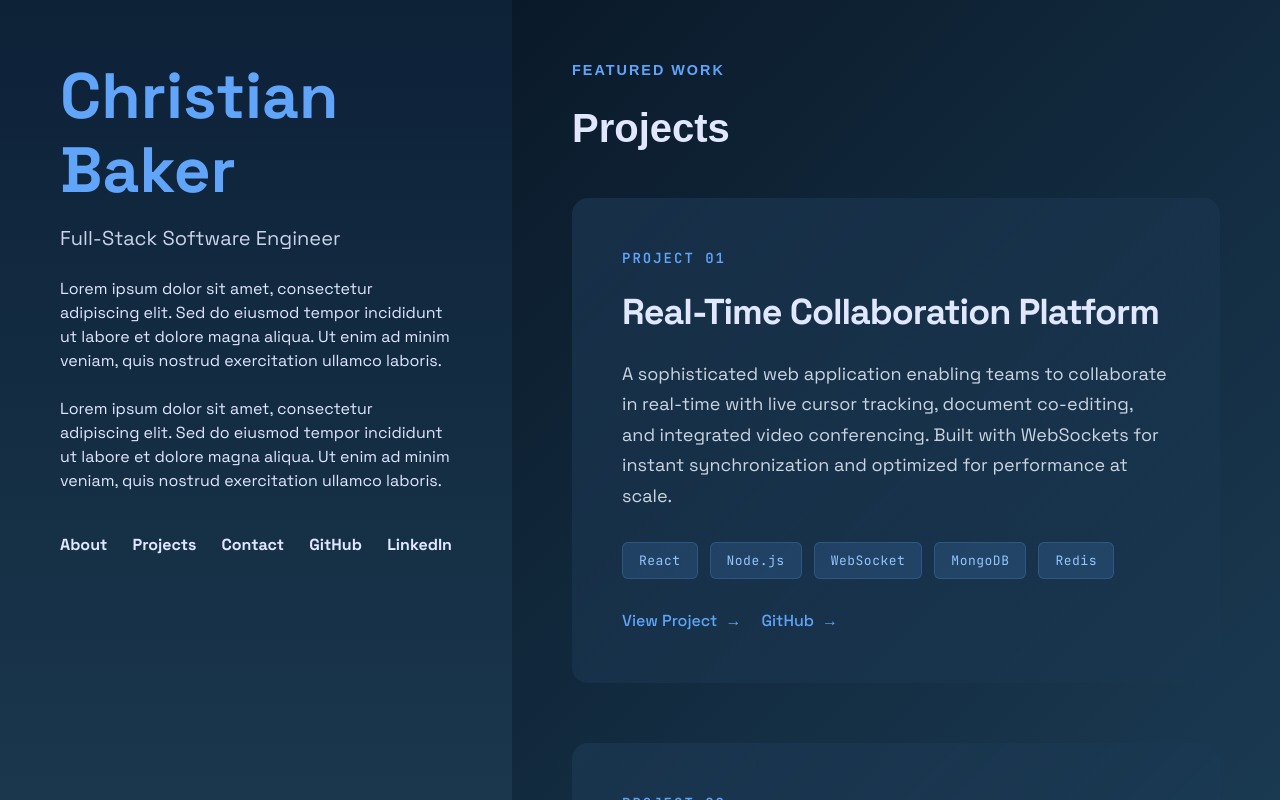
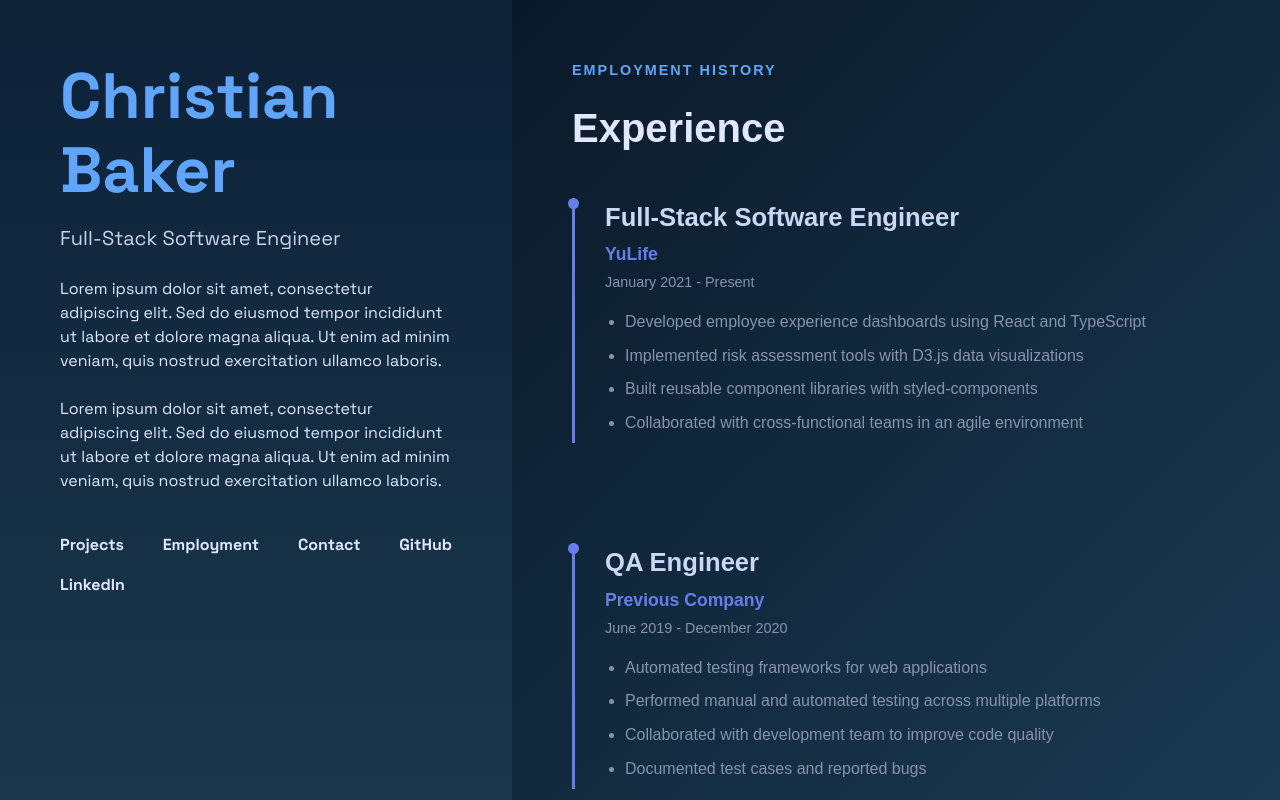
Before and after one commit to Majoggy/portfolio-v2, a Next.js app: page / in a window 1280 px wide. Built offline with nearby package versions, Linux system fonts and the light colour scheme.

Commit message:
Add projects and employment sections

```diff
--- a/app/components/LeftPanel/index.tsx
+++ b/app/components/LeftPanel/index.tsx
@@ -17,10 +17,10 @@ export const LeftPanel = () => {
       </About>
       <LinkList>
         <LinkItem>
-          <Link href="#about">About</Link>
+          <Link href="#projects">Projects</Link>
         </LinkItem>
         <LinkItem>
-          <Link href="#projects">Projects</Link>
+          <Link href="#employment">Employment</Link>
         </LinkItem>
         <LinkItem>
           <Link href="#contact">Contact</Link>
--- /dev/null
+++ b/app/components/RightPanel/components/Employment/data.ts
@@ -0,0 +1,26 @@
+// fake hard-coded employment until strapi is hooked up
+
+export const employment = [
+  {
+    title: 'Full-Stack Software Engineer',
+    company: 'YuLife',
+    period: 'January 2021 - Present',
+    responsibilities: [
+      'Developed employee experience dashboards using React and TypeScript',
+      'Implemented risk assessment tools with D3.js data visualizations',
+      'Built reusable component libraries with styled-components',
+      'Collaborated with cross-functional teams in an agile environment',
+    ],
+  },
+  {
+    title: 'QA Engineer',
+    company: 'Previous Company',
+    period: 'June 2019 - December 2020',
+    responsibilities: [
+      'Automated testing frameworks for web applications',
+      'Performed manual and automated testing across multiple platforms',
+      'Collaborated with development team to improve code quality',
+      'Documented test cases and reported bugs',
+    ],
+  },
+];
--- /dev/null
+++ b/app/components/RightPanel/components/Employment/index.tsx
@@ -0,0 +1,13 @@
+import { Section } from '../Section';
+import { EmploymentCard } from '../EmploymentCard';
+import { employment } from './data';
+
+export const Employment = () => {
+  return (
+    <Section heading="Experience" label="EMPLOYMENT HISTORY">
+      {employment.map((job, index) => (
+        <EmploymentCard key={index} {...job} />
+      ))}
+    </Section>
+  );
+};
--- /dev/null
+++ b/app/components/RightPanel/components/EmploymentCard/index.tsx
@@ -0,0 +1,23 @@
+import { Card, Company, Period, Responsibilities, Responsibility, Title } from './styled';
+
+interface Props {
+  title: string;
+  company: string;
+  period: string;
+  responsibilities: string[];
+}
+
+export const EmploymentCard = ({ title, company, period, responsibilities }: Props) => {
+  return (
+    <Card>
+      <Title>{title}</Title>
+      <Company>{company}</Company>
+      <Period>{period}</Period>
+      <Responsibilities>
+        {responsibilities.map((responsibility, index) => (
+          <Responsibility key={index}>{responsibility}</Responsibility>
+        ))}
+      </Responsibilities>
+    </Card>
+  );
+};
--- /dev/null
+++ b/app/components/RightPanel/components/EmploymentCard/styled.ts
@@ -0,0 +1,56 @@
+import styled from 'styled-components';
+
+export const Card = styled.div`
+  border-left: 3px solid #667eea;
+  padding-left: 30px;
+  margin-bottom: 40px;
+  position: relative;
+
+  &::before {
+    content: '';
+    position: absolute;
+    left: -7px;
+    top: 0;
+    width: 11px;
+    height: 11px;
+    background: #667eea;
+    border-radius: 50%;
+  }
+`;
+
+export const Title = styled.h3`
+  font-size: 1.6rem;
+  color: #ccd6f6;
+  margin-bottom: 5px;
+  font-weight: 600;
+`;
+
+export const Company = styled.div`
+  color: #667eea;
+  font-size: 1.1rem;
+  font-weight: 600;
+  margin-bottom: 5px;
+`;
+
+export const Period = styled.div`
+  color: #8892b0;
+  font-size: 0.9rem;
+  margin-bottom: 15px;
+`;
+
+export const Responsibilities = styled.ul`
+  color: #8892b0;
+  margin-left: 20px;
+  list-style-type: disc;
+`;
+
+export const Responsibility = styled.li`
+  margin-bottom: 8px;
+  line-height: 1.6;
+`;
+
+export const Description = styled.p`
+  color: #8892b0;
+  margin-bottom: 15px;
+  line-height: 1.7;
+`;
--- a/app/components/RightPanel/data.ts
+++ b/app/components/RightPanel/components/Projects/data.ts
@@ -8,7 +8,7 @@ export const projects = [
       'A sophisticated web application enabling teams to collaborate in real-time with live cursor tracking, document co-editing, and integrated video conferencing. Built with WebSockets for instant synchronization and optimized for performance at scale.',
     technologies: ['React', 'Node.js', 'WebSocket', 'MongoDB', 'Redis'],
     liveLink: 'https://example.com',
-    githubLink: 'https://example.com',
+    githubLink: 'https://github.com',
   },
   {
     number: 'PROJECT 02',
@@ -17,7 +17,7 @@ export const projects = [
       'An intelligent analytics platform that leverages machine learning to provide predictive insights and automated reporting. Features include custom data visualizations, natural language queries, and integration with multiple data sources for comprehensive business intelligence.',
     technologies: ['Python', 'TensorFlow', 'Vue.js', 'PostgreSQL', 'Docker'],
     liveLink: 'https://example.com',
-    githubLink: 'https://example.com',
+    githubLink: 'https://github.com',
   },
   {
     number: 'PROJECT 03',
@@ -26,6 +26,6 @@ export const projects = [
       'A robust microservices architecture for managing and executing distributed tasks across multiple servers. Implements fault tolerance, load balancing, and intelligent job prioritization with a clean RESTful API and comprehensive monitoring dashboard.',
     technologies: ['Go', 'Kubernetes', 'RabbitMQ', 'GraphQL', 'Prometheus'],
     liveLink: 'https://example.com',
-    githubLink: 'https://example.com',
+    githubLink: 'https://github.com',
   },
 ];
--- /dev/null
+++ b/app/components/RightPanel/components/Projects/index.tsx
@@ -0,0 +1,13 @@
+import { Section } from '../Section';
+import { ProjectCard } from '../ProjectCard';
+import { projects } from './data';
+
+export const Projects = () => {
+  return (
+    <Section heading="Featured Work" label="PROJECTS">
+      {projects.map((project, index) => (
+        <ProjectCard key={index} {...project} />
+      ))}
+    </Section>
+  );
+};
--- a/app/components/RightPanel/index.tsx
+++ b/app/components/RightPanel/index.tsx
@@ -1,27 +1,12 @@
-import styled from 'styled-components';
 import { Wrapper } from './styled';
-import { ProjectCard } from './components/ProjectCard';
-import { projects } from './data';
-import { Section } from './components/Section';
+import { Employment } from './components/Employment';
+import { Projects } from './components/Projects';
 
 export const RightPanel = () => {
   return (
     <Wrapper>
-      <Section heading="Projects" label="FEATURED WORK">
-        {projects.map((project, index) => (
-          <ProjectCard key={index} {...project} />
-        ))}
-      </Section>
-      <Section heading="Projects" label="FEATURED WORK">
-        {projects.map((project, index) => (
-          <ProjectCard key={index} {...project} />
-        ))}
-      </Section>
-      <Section heading="Projects" label="FEATURED WORK">
-        {projects.map((project, index) => (
-          <ProjectCard key={index} {...project} />
-        ))}
-      </Section>
+      <Employment />
+      <Projects />
     </Wrapper>
   );
 };
```
